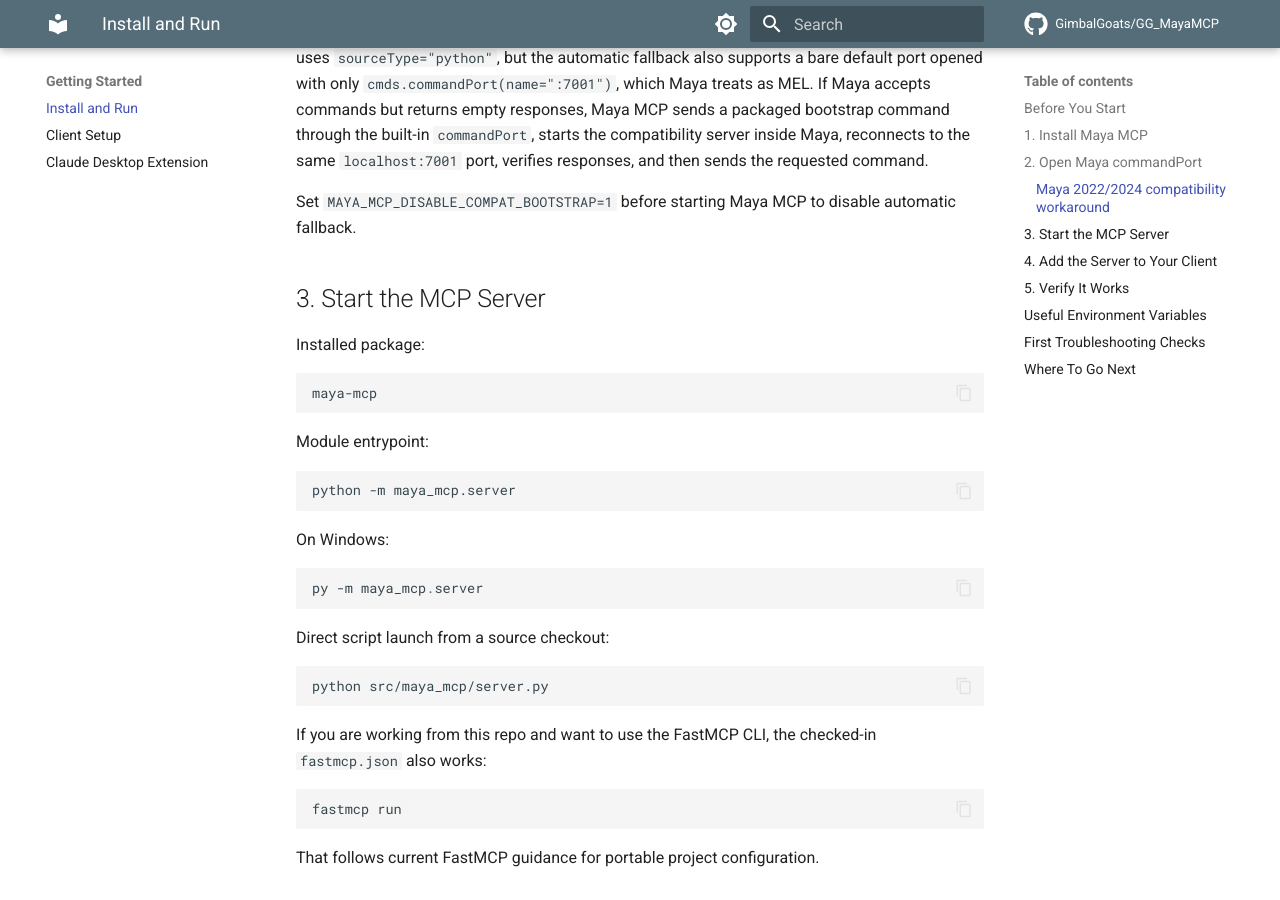
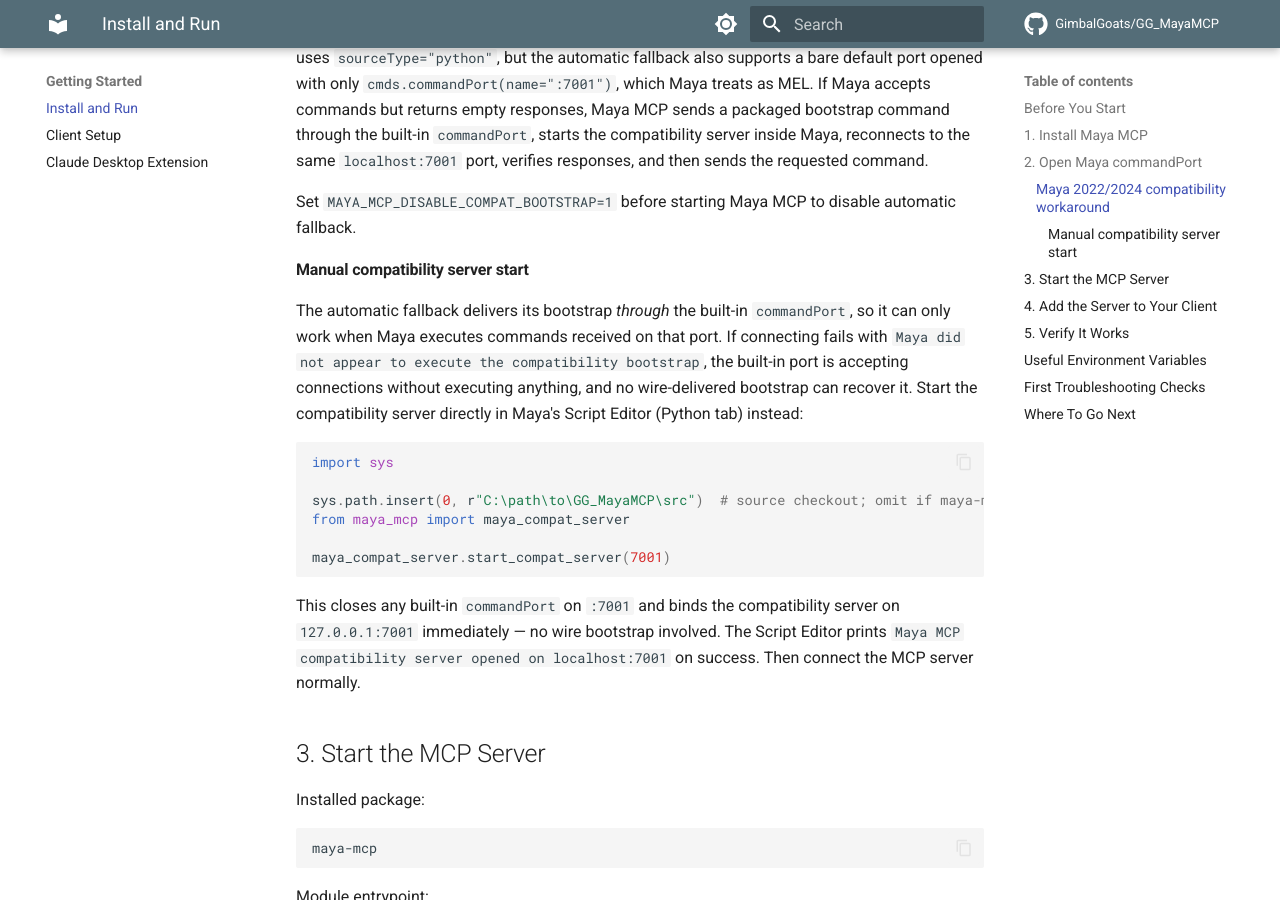
Before and after one commit to GimbalGoats/GG_MayaMCP, an MkDocs documentation site: the page built from docs/usage/getting-started.md, in a window 1280 px wide and 900 px high, scrolled down 1747 px. Built offline with MkDocs 1.6.1 and Material for MkDocs 9.7.7, drawn with Linux system fonts in a browser that asks for light colours; comment, search, counter and statistics services are not loaded.

Commit message:
docs: document manual compat server start for dead commandPorts
Co-Authored-By: Claude Fable 5 <noreply@anthropic.com>

````diff
--- a/docs/usage/getting-started.md
+++ b/docs/usage/getting-started.md
@@ -91,6 +91,29 @@ starts the compatibility server inside Maya, reconnects to the same
 
 Set `MAYA_MCP_DISABLE_COMPAT_BOOTSTRAP=1` before starting Maya MCP to disable
 automatic fallback.
+
+#### Manual compatibility server start
+
+The automatic fallback delivers its bootstrap *through* the built-in
+`commandPort`, so it can only work when Maya executes commands received on that
+port. If connecting fails with `Maya did not appear to execute the
+compatibility bootstrap`, the built-in port is accepting connections without
+executing anything, and no wire-delivered bootstrap can recover it. Start the
+compatibility server directly in Maya's Script Editor (Python tab) instead:
+
+```python
+import sys
+
+sys.path.insert(0, r"C:\path\to\GG_MayaMCP\src")  # source checkout; omit if maya-mcp is importable
+from maya_mcp import maya_compat_server
+
+maya_compat_server.start_compat_server(7001)
+```
+
+This closes any built-in `commandPort` on `:7001` and binds the compatibility
+server on `127.0.0.1:7001` immediately — no wire bootstrap involved. The Script
+Editor prints `Maya MCP compatibility server opened on localhost:7001` on
+success. Then connect the MCP server normally.
 
 ## 3. Start the MCP Server
 
````
